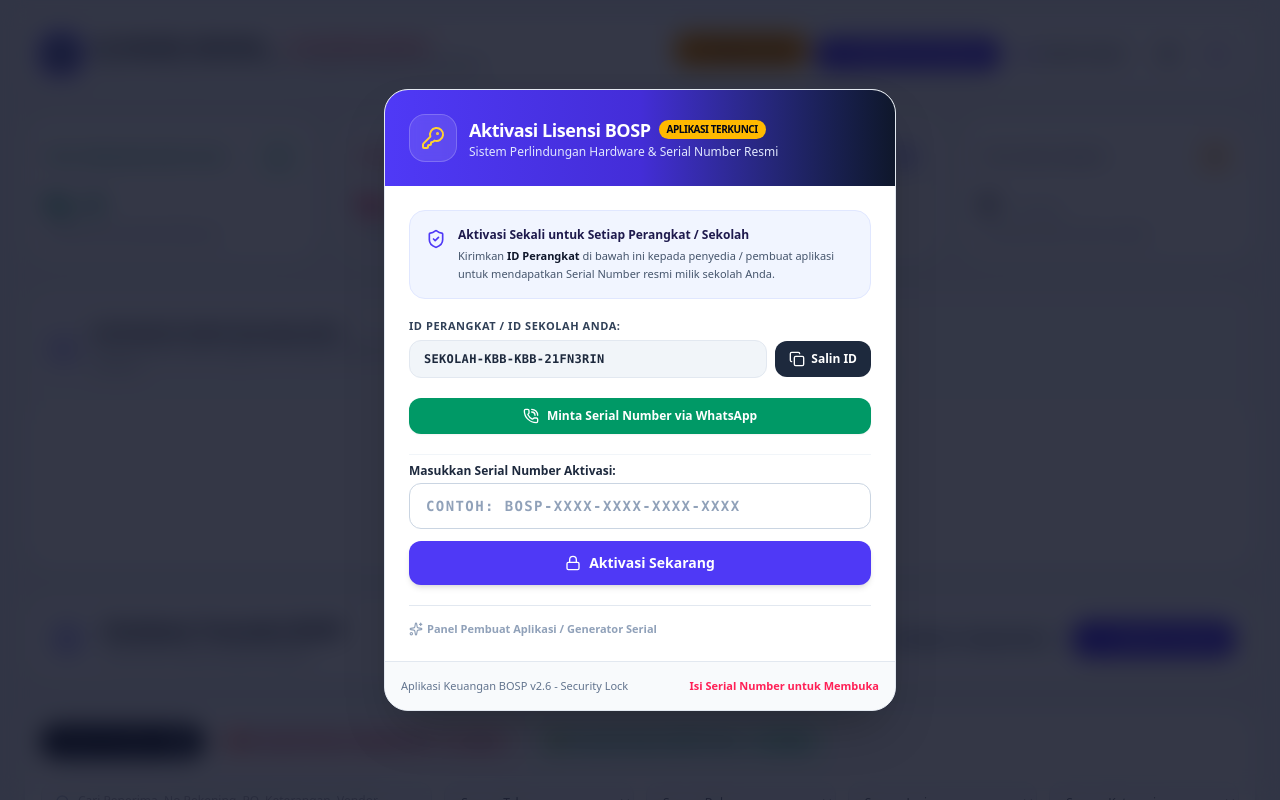
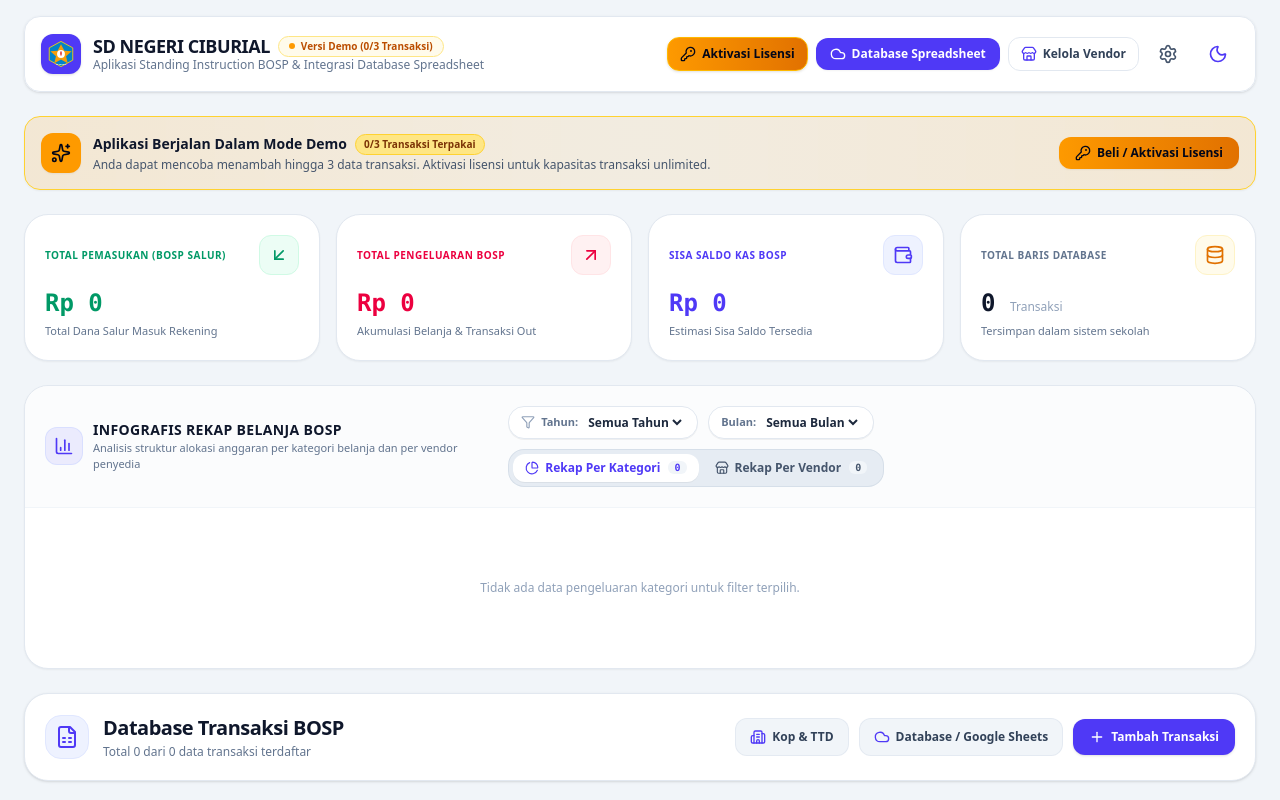
Before and after one commit to tisnamulyana2703/STANDING-INSTRUCTION, a React (Vite) app: page / in a window 1280 px wide. Shown: the top 800 px of the page. Built offline with nearby package versions, Linux system fonts and the light colour scheme.

Commit message:
feat: implement demo transaction limit
Add DemoLimitModal to enforce usage constraints for unlicensed users, limiting the number of transactions to 3.

```diff
--- a/src/App.tsx
+++ b/src/App.tsx
@@ -10,11 +10,14 @@ import { SchoolSettingsModal } from './components/SchoolSettingsModal';
 import { CategoryManagementModal, DEFAULT_CATEGORIES } from './components/CategoryManagementModal';
 import { ImportExportModal } from './components/ImportExportModal';
 import { ActivationModal } from './components/ActivationModal';
+import { DemoLimitModal } from './components/DemoLimitModal';
 import { getStoredLicenseInfo, verifySerialNumber, getMachineId } from './utils/licenseUtils';
 import { DashboardStats } from './components/DashboardStats';
 import { LogoBandungBarat, LogoTutWuri } from './components/Logos';
-import { Sun, Moon, Settings, Store, Cloud, KeyRound, ShieldCheck } from 'lucide-react';
+import { Sun, Moon, Settings, Store, Cloud, KeyRound, ShieldCheck, Sparkles } from 'lucide-react';
 import { sanitizeSchoolSettingsForSync, ensureTransactionIds } from './utils/googleAppsScript';
+
+const MAX_DEMO_TRANSACTIONS = 3;
 
 export default function App() {
   // Theme state
@@ -92,6 +95,7 @@ export default function App() {
     return info.isActivated && verifySerialNumber(info.serialKey, mid);
   });
   const [isActivationModalOpen, setIsActivationModalOpen] = useState(false);
+  const [isDemoLimitModalOpen, setIsDemoLimitModalOpen] = useState(false);
 
   // Modal States
   const [isSiModalOpen, setIsSiModalOpen] = useState(false);
@@ -227,6 +231,15 @@ export default function App() {
     setIsSiModalOpen(true);
   };
 
+  const handleAddNewTransaction = () => {
+    if (!isActivated && transactions.length >= MAX_DEMO_TRANSACTIONS) {
+      setIsDemoLimitModalOpen(true);
+      return;
+    }
+    setEditingTx(null);
+    setIsAddEditModalOpen(true);
+  };
+
   // Save/Update transaction
   const handleSaveTransaction = (tx: Transaction) => {
     const safePrev = ensureTransactionIds(transactions);
@@ -239,6 +252,13 @@ export default function App() {
     }
     if (idx === -1 && tx.no !== undefined && tx.no !== null) {
       idx = safePrev.findIndex((t) => Number(t.no) === Number(tx.no));
+    }
+
+    const isAddingNew = idx === -1;
+    if (!isActivated && isAddingNew && safePrev.length >= MAX_DEMO_TRANSACTIONS) {
+      setIsAddEditModalOpen(false);
+      setIsDemoLimitModalOpen(true);
+      return;
     }
 
     const safeTx: Transaction = {
@@ -314,6 +334,15 @@ export default function App() {
     } else {
       updated = safeNew;
     }
+
+    if (!isActivated && updated.length > MAX_DEMO_TRANSACTIONS) {
+      updated = updated.slice(0, MAX_DEMO_TRANSACTIONS);
+      setTransactions(updated);
+      syncToGoogleSheets(updated, schoolSettings, vendors);
+      setIsDemoLimitModalOpen(true);
+      return;
+    }
+
     setTransactions(updated);
     syncToGoogleSheets(updated, schoolSettings, vendors);
   };
@@ -356,10 +385,10 @@ export default function App() {
                 <div className={`hidden md:flex items-center gap-1.5 px-2.5 py-0.5 rounded-full border text-[10px] font-semibold ${
                   isActivated
                     ? 'bg-emerald-50 dark:bg-emerald-950/60 text-emerald-700 dark:text-emerald-400 border-emerald-100 dark:border-emerald-800'
-                    : 'bg-rose-50 dark:bg-rose-950/60 text-rose-700 dark:text-rose-400 border-rose-100 dark:border-rose-800'
+                    : 'bg-amber-50 dark:bg-amber-950/60 text-amber-700 dark:text-amber-400 border-amber-200 dark:border-amber-800'
                 }`}>
-                  <div className={`w-1.5 h-1.5 rounded-full ${isActivated ? 'bg-emerald-500 animate-pulse' : 'bg-rose-500'}`}></div>
-                  <span>{isActivated ? 'Lisensi Teraktivasi ✓' : 'Lisensi Belum Teraktivasi'}</span>
+                  <div className={`w-1.5 h-1.5 rounded-full ${isActivated ? 'bg-emerald-500 animate-pulse' : 'bg-amber-500 animate-pulse'}`}></div>
+                  <span>{isActivated ? 'Lisensi Teraktivasi ✓' : `Versi Demo (${transactions.length}/${MAX_DEMO_TRANSACTIONS} Transaksi)`}</span>
                 </div>
               </div>
               <p className="text-xs text-slate-500 dark:text-slate-400 font-medium">
@@ -374,12 +403,12 @@ export default function App() {
               className={`px-3 py-2 text-xs font-bold rounded-xl transition-all flex items-center gap-1.5 cursor-pointer border ${
                 isActivated
                   ? 'bg-emerald-50 hover:bg-emerald-100 dark:bg-emerald-950/40 text-emerald-700 dark:text-emerald-300 border-emerald-200 dark:border-emerald-800'
-                  : 'bg-amber-500 hover:bg-amber-600 text-slate-950 font-black border-amber-400 shadow-sm animate-bounce'
+                  : 'bg-gradient-to-r from-amber-500 to-amber-600 hover:from-amber-600 hover:to-amber-700 text-slate-950 font-black border-amber-400 shadow-sm'
               }`}
               title="Status Aktivasi & Serial Number Application"
             >
               <KeyRound className="w-4 h-4" />
-              <span className="hidden sm:inline">{isActivated ? 'Lisensi Aktif' : 'Aktivasi Serial'}</span>
+              <span className="hidden sm:inline">{isActivated ? 'Lisensi Aktif' : 'Aktivasi Lisensi'}</span>
             </button>
 
             <button
@@ -428,6 +457,37 @@ export default function App() {
       {/* MAIN CONTAINER */}
       <main className="max-w-7xl mx-auto px-4 sm:px-6 pt-6 space-y-6">
 
+        {/* DEMO MODE BANNER (Shown if not activated) */}
+        {!isActivated && (
+          <div className="bg-gradient-to-r from-amber-500/15 via-amber-500/10 to-amber-500/15 border border-amber-300 dark:border-amber-700/80 rounded-2xl p-4 flex flex-wrap items-center justify-between gap-3 shadow-xs">
+            <div className="flex items-center gap-3">
+              <div className="w-10 h-10 rounded-xl bg-amber-500 text-slate-950 flex items-center justify-center shrink-0 font-extrabold shadow-xs">
+                <Sparkles className="w-5 h-5" />
+              </div>
+              <div>
+                <div className="flex items-center gap-2">
+                  <h3 className="text-sm font-bold text-slate-900 dark:text-amber-200">
+                    Aplikasi Berjalan Dalam Mode Demo
+                  </h3>
+                  <span className="bg-amber-200 text-amber-900 dark:bg-amber-900 dark:text-amber-100 text-[10px] font-black px-2 py-0.5 rounded-full border border-amber-300 dark:border-amber-700">
+                    {transactions.length}/{MAX_DEMO_TRANSACTIONS} Transaksi Terpakai
+                  </span>
+                </div>
+                <p className="text-xs text-slate-600 dark:text-slate-300 mt-0.5">
+                  Anda dapat mencoba menambah hingga {MAX_DEMO_TRANSACTIONS} data transaksi. Aktivasi lisensi untuk kapasitas transaksi unlimited.
+                </p>
+              </div>
+            </div>
+            <button
+              onClick={() => setIsActivationModalOpen(true)}
+              className="px-4 py-2 text-xs font-black bg-gradient-to-r from-amber-500 to-amber-600 hover:from-amber-600 hover:to-amber-700 text-slate-950 rounded-xl transition-all shadow-xs flex items-center gap-1.5 cursor-pointer"
+            >
+              <KeyRound className="w-4 h-4" />
+              Beli / Aktivasi Lisensi
+            </button>
+          </div>
+        )}
+
         {/* STATS OVERVIEW & SHORTCUTS */}
         <DashboardStats
           transactions={transactions}
@@ -444,10 +504,7 @@ export default function App() {
           onSelectGroupNoSurat={handleSelectGroupNoSurat}
           onGenerateSIForSelected={handleGenerateSIForSelected}
           onGenerateSIForNoSurat={handleGenerateSIForNoSurat}
-          onAddNew={() => {
-            setEditingTx(null);
-            setIsAddEditModalOpen(true);
-          }}
+          onAddNew={handleAddNewTransaction}
           onEdit={(tx) => {
             setEditingTx(tx);
             setIsAddEditModalOpen(true);
@@ -548,15 +605,27 @@ export default function App() {
 
       {/* 6. ACTIVATION / SERIAL NUMBER MODAL */}
       <ActivationModal
-        isOpen={!isActivated || isActivationModalOpen}
+        isOpen={isActivationModalOpen}
         onClose={() => setIsActivationModalOpen(false)}
-        isLockScreen={!isActivated}
+        isLockScreen={false}
         schoolSettings={schoolSettings}
         onActivationSuccess={() => {
           setIsActivated(true);
           setIsActivationModalOpen(false);
         }}
       />
+
+      {/* 7. DEMO LIMIT WARNING MODAL */}
+      <DemoLimitModal
+        isOpen={isDemoLimitModalOpen}
+        onClose={() => setIsDemoLimitModalOpen(false)}
+        onOpenActivation={() => {
+          setIsDemoLimitModalOpen(false);
+          setIsActivationModalOpen(true);
+        }}
+        currentCount={transactions.length}
+        maxLimit={MAX_DEMO_TRANSACTIONS}
+      />
     </div>
   );
 }
--- /dev/null
+++ b/src/components/DemoLimitModal.tsx
@@ -0,0 +1,111 @@
+import React from 'react';
+import { Lock, KeyRound, Sparkles, AlertTriangle, ShieldCheck, ArrowRight, X } from 'lucide-react';
+
+interface DemoLimitModalProps {
+  isOpen: boolean;
+  onClose: () => void;
+  onOpenActivation: () => void;
+  currentCount: number;
+  maxLimit?: number;
+}
+
+export function DemoLimitModal({
+  isOpen,
+  onClose,
+  onOpenActivation,
+  currentCount,
+  maxLimit = 3,
+}: DemoLimitModalProps) {
+  if (!isOpen) return null;
+
+  return (
+    <div className="fixed inset-0 z-50 flex items-center justify-center bg-slate-950/80 backdrop-blur-md p-4 animate-in fade-in duration-200">
+      <div className="bg-white dark:bg-slate-900 border border-slate-200 dark:border-slate-800 rounded-3xl shadow-2xl w-full max-w-md overflow-hidden flex flex-col relative">
+        {/* Close button */}
+        <button
+          onClick={onClose}
+          className="absolute top-4 right-4 text-slate-400 hover:text-slate-600 dark:hover:text-slate-200 p-1.5 rounded-full hover:bg-slate-100 dark:hover:bg-slate-800 transition-colors z-10 cursor-pointer"
+        >
+          <X className="w-5 h-5" />
+        </button>
+
+        {/* Top Graphic Header */}
+        <div className="p-6 bg-gradient-to-br from-amber-500 via-amber-600 to-indigo-900 text-white relative overflow-hidden">
+          <div className="absolute -right-8 -bottom-8 w-32 h-32 bg-white/10 rounded-full blur-xl pointer-events-none" />
+          <div className="w-12 h-12 rounded-2xl bg-white/20 backdrop-blur-md border border-white/30 flex items-center justify-center mb-3 text-amber-200 shadow-sm">
+            <Lock className="w-6 h-6" />
+          </div>
+          <span className="inline-block px-2.5 py-0.5 rounded-full bg-amber-400 text-slate-950 text-[10px] font-black uppercase tracking-wider mb-1">
+            Batas Versi Demo
+          </span>
+          <h3 className="text-xl font-extrabold text-white tracking-tight leading-tight">
+            Kuota {maxLimit} Transaksi Terpakai
+          </h3>
+          <p className="text-xs text-amber-100 font-medium mt-1">
+            Mode Demo dibatasi maksimal {maxLimit} data transaksi.
+          </p>
+        </div>
+
+        {/* Body Content */}
+        <div className="p-6 space-y-5 text-xs text-slate-700 dark:text-slate-300">
+          <div className="p-4 bg-amber-50 dark:bg-amber-950/40 border border-amber-200 dark:border-amber-900/60 rounded-2xl flex items-start space-x-3">
+            <AlertTriangle className="w-5 h-5 text-amber-600 dark:text-amber-400 shrink-0 mt-0.5" />
+            <div className="space-y-1">
+              <p className="font-bold text-amber-950 dark:text-amber-200">
+                Akses Terbatas ({currentCount}/{maxLimit} Transaksi)
+              </p>
+              <p className="text-[11px] leading-relaxed text-amber-900/80 dark:text-amber-300/80">
+                Anda telah menggunakan batas maksimal {maxLimit} transaksi dalam Mode Demo. Untuk menambah transaksi baru tanpa batas, silakan beli dan aktivasi Serial Number lisensi resmi.
+              </p>
+            </div>
+          </div>
+
+          <div className="space-y-2.5 bg-slate-50 dark:bg-slate-800/50 p-4 rounded-2xl border border-slate-100 dark:border-slate-800">
+            <p className="font-bold text-slate-900 dark:text-slate-100 text-[11px] uppercase tracking-wider">
+              Keuntungan Lisensi Penuh:
+            </p>
+            <ul className="space-y-2">
+              <li className="flex items-center gap-2">
+                <ShieldCheck className="w-4 h-4 text-emerald-500 shrink-0" />
+                <span>Input & Simpan Transaksi BOSP tanpa batas</span>
+              </li>
+              <li className="flex items-center gap-2">
+                <ShieldCheck className="w-4 h-4 text-emerald-500 shrink-0" />
+                <span>Cetak & Export Dokumen Standing Instruction BJB PDF</span>
+              </li>
+              <li className="flex items-center gap-2">
+                <ShieldCheck className="w-4 h-4 text-emerald-500 shrink-0" />
+                <span>Integrasi Database Cloud Google Spreadsheet & Sheet Sync</span>
+              </li>
+              <li className="flex items-center gap-2">
+                <ShieldCheck className="w-4 h-4 text-emerald-500 shrink-0" />
+                <span>Lisensi Permanen Sekali Beli per Perangkat/Sekolah</span>
+              </li>
+            </ul>
+          </div>
+
+          <div className="pt-2 flex flex-col gap-2.5">
+            <button
+              onClick={() => {
+                onClose();
+                onOpenActivation();
+              }}
+              className="w-full py-3 px-4 bg-gradient-to-r from-amber-500 to-amber-600 hover:from-amber-600 hover:to-amber-700 text-slate-950 rounded-xl font-extrabold flex items-center justify-center gap-2 transition-all shadow-md cursor-pointer text-xs"
+            >
+              <KeyRound className="w-4 h-4" />
+              <span>Aktivasi Serial Number Sekarang</span>
+              <ArrowRight className="w-4 h-4" />
+            </button>
+
+            <button
+              onClick={onClose}
+              className="w-full py-2.5 px-4 bg-slate-100 hover:bg-slate-200 dark:bg-slate-800 dark:hover:bg-slate-700 text-slate-700 dark:text-slate-300 rounded-xl font-bold transition-colors cursor-pointer text-xs"
+            >
+              Tutup & Lanjutkan Demo
+            </button>
+          </div>
+        </div>
+      </div>
+    </div>
+  );
+}
```
